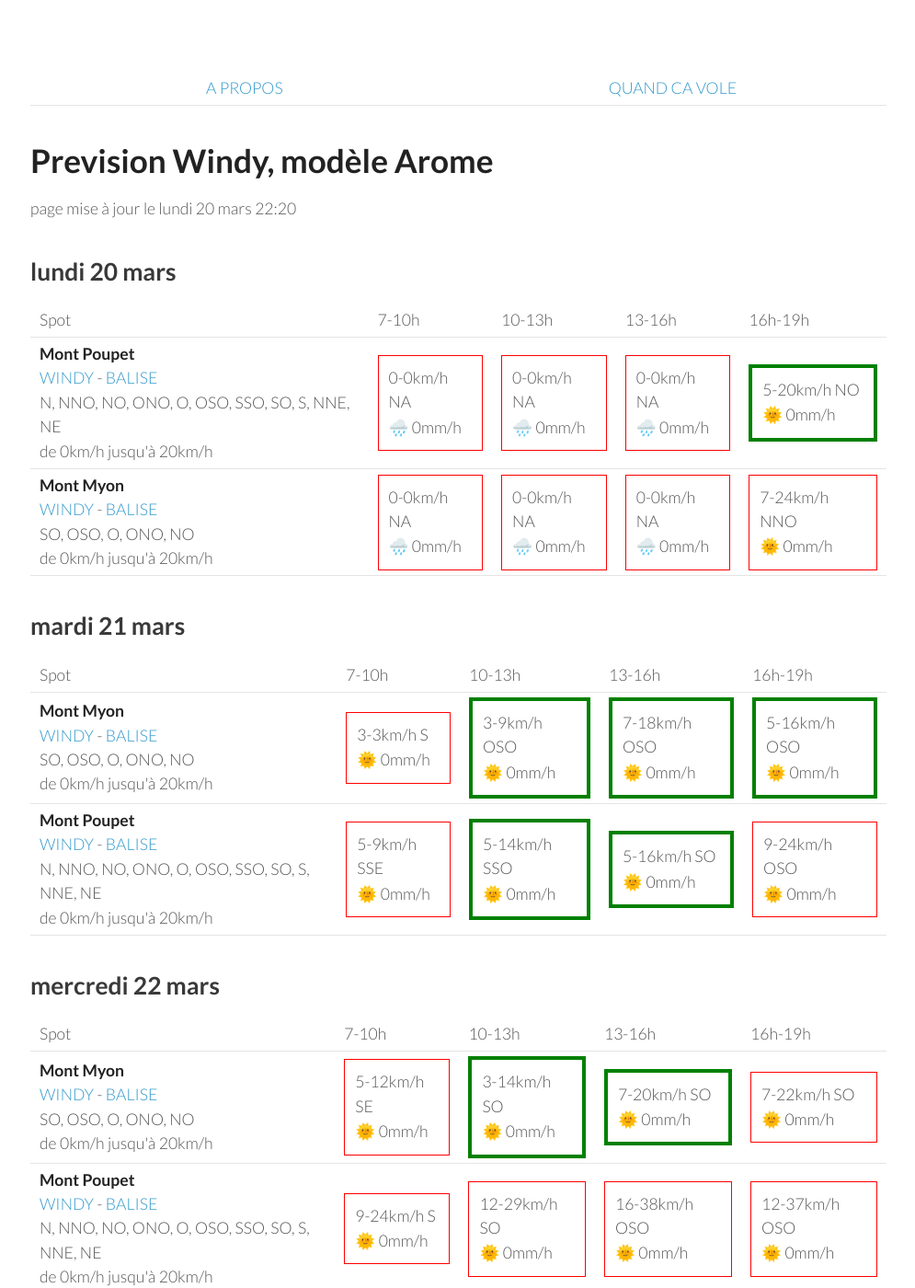
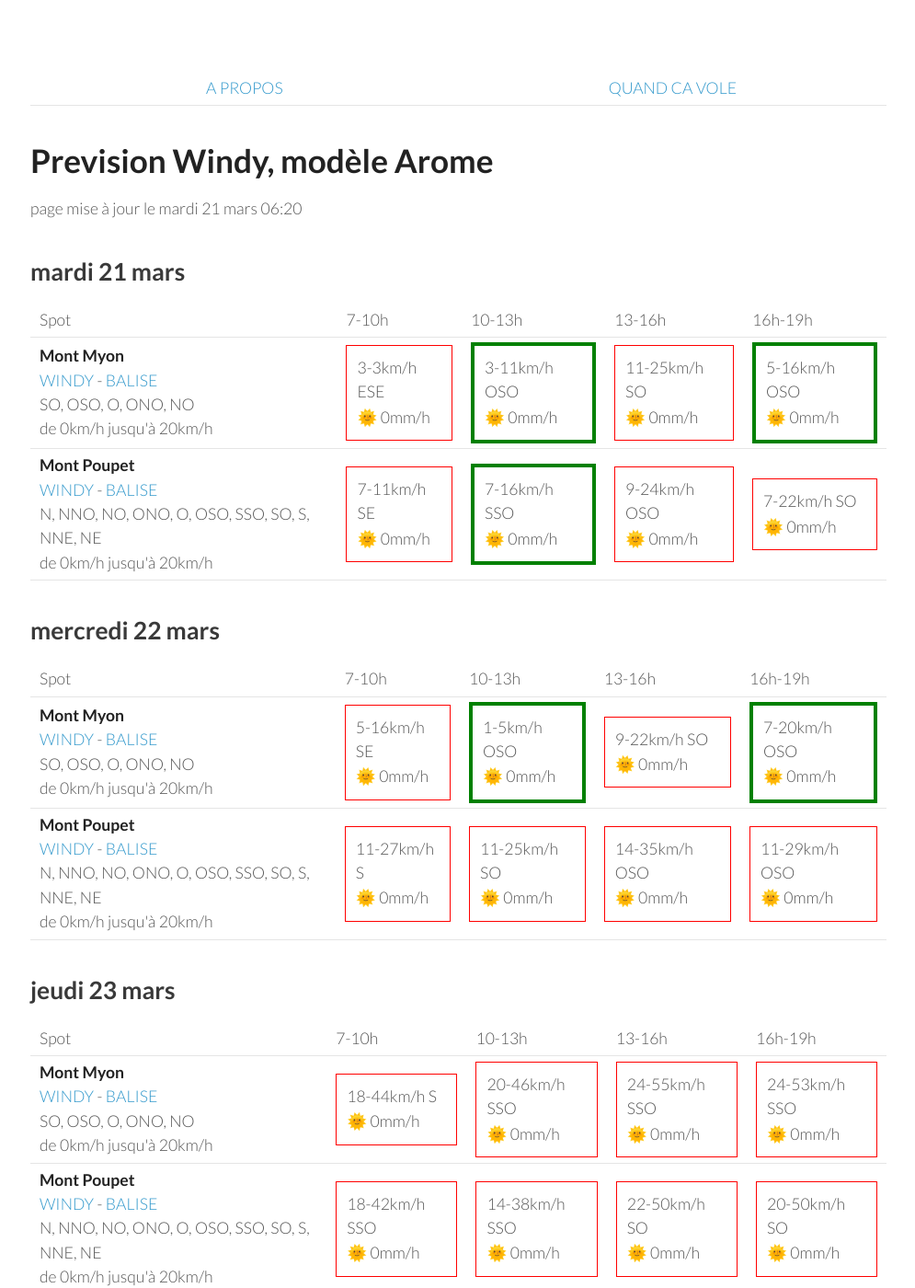
Before and after one commit to parapente-dans-le-nord/parapente-dans-le-nord.github.io, a Jekyll site: the page built from jura.markdown, in a window 1280 px wide and 1400 px high. Shown: the whole window at 92% size, without its empty margins (25-1020 px from the left). Built offline with Jekyll 4.4.1, drawn with Linux system fonts in a browser that asks for light colours; some of the changed text lies outside the part shown.

Commit message:
update index.markdown

```diff
--- a/jura.markdown
+++ b/jura.markdown
@@ -7,42 +7,8 @@ title:  "Tous les spots"
 {: .links}
 
 # Prevision Windy, modèle Arome
-page mise à jour le lundi 20 mars 22:20
+page mise à jour le mardi 21 mars 06:20
 
-## lundi 20 mars
-
-{::nomarkdown}
-<table>
-  <tbody>
-    <tr>
-      <td>Spot</td>
-      <td>7-10h</td>
-      <td>10-13h</td>
-      <td>13-16h</td>
-      <td>16h-19h</td>
-    </tr>
-<tr>
-        <td><strong>Mont Poupet</strong><br><a href="https://windy.com/46.970/5.876?46.541,5.876,8">WINDY</a> - <span class=""><a href="http://www.balisemeteo.com/balise.php?idBalise=92">BALISE</a> </span><br> <span class="vent-favorable">N, NNO, NO, ONO, O, OSO, SSO, SO, S, NNE, NE</span><br><span class="force-vent">de 0km/h jusqu'à 20km/h</span> </td>
-
-            <td><div class="not-flyable"><p>0-0km/h NA</p><p>🌧️ 0mm/h</p></div></td>
-            <td><div class="not-flyable"><p>0-0km/h NA</p><p>🌧️ 0mm/h</p></div></td>
-            <td><div class="not-flyable"><p>0-0km/h NA</p><p>🌧️ 0mm/h</p></div></td>
-            <td><div class="flyable"><p>5-20km/h NO</p><p>🌞 0mm/h</p></div></td>
-
-    </tr>
-<tr>
-        <td><strong>Mont Myon</strong><br><a href="https://windy.com/46.331/5.397?45.898,5.394,8,m:eWoagj8">WINDY</a> - <span class=""><a href="http://www.balisemeteo.com/balise.php?idBalise=70">BALISE</a> </span><br> <span class="vent-favorable">SO, OSO, O, ONO, NO</span><br><span class="force-vent">de 0km/h jusqu'à 20km/h</span> </td>
-
-            <td><div class="not-flyable"><p>0-0km/h NA</p><p>🌧️ 0mm/h</p></div></td>
-            <td><div class="not-flyable"><p>0-0km/h NA</p><p>🌧️ 0mm/h</p></div></td>
-            <td><div class="not-flyable"><p>0-0km/h NA</p><p>🌧️ 0mm/h</p></div></td>
-            <td><div class="not-flyable"><p>7-24km/h NNO</p><p>🌞 0mm/h</p></div></td>
-
-    </tr>
-
-</tbody>
-</table>
-{:/}
 ## mardi 21 mars
 
 {::nomarkdown}
@@ -58,9 +24,9 @@ page mise à jour le lundi 20 mars 22:20
 <tr>
         <td><strong>Mont Myon</strong><br><a href="https://windy.com/46.331/5.397?45.898,5.394,8,m:eWoagj8">WINDY</a> - <span class=""><a href="http://www.balisemeteo.com/balise.php?idBalise=70">BALISE</a> </span><br> <span class="vent-favorable">SO, OSO, O, ONO, NO</span><br><span class="force-vent">de 0km/h jusqu'à 20km/h</span> </td>
 
-            <td><div class="not-flyable"><p>3-3km/h S</p><p>🌞 0mm/h</p></div></td>
-            <td><div class="flyable"><p>3-9km/h OSO</p><p>🌞 0mm/h</p></div></td>
-            <td><div class="flyable"><p>7-18km/h OSO</p><p>🌞 0mm/h</p></div></td>
+            <td><div class="not-flyable"><p>3-3km/h ESE</p><p>🌞 0mm/h</p></div></td>
+            <td><div class="flyable"><p>3-11km/h OSO</p><p>🌞 0mm/h</p></div></td>
+            <td><div class="not-flyable"><p>11-25km/h SO</p><p>🌞 0mm/h</p></div></td>
             <td><div class="flyable"><p>5-16km/h OSO</p><p>🌞 0mm/h</p></div></td>
 
 
@@ -68,10 +34,10 @@ page mise à jour le lundi 20 mars 22:20
 <tr>
         <td><strong>Mont Poupet</strong><br><a href="https://windy.com/46.970/5.876?46.541,5.876,8">WINDY</a> - <span class=""><a href="http://www.balisemeteo.com/balise.php?idBalise=92">BALISE</a> </span><br> <span class="vent-favorable">N, NNO, NO, ONO, O, OSO, SSO, SO, S, NNE, NE</span><br><span class="force-vent">de 0km/h jusqu'à 20km/h</span> </td>
 
-            <td><div class="not-flyable"><p>5-9km/h SSE</p><p>🌞 0mm/h</p></div></td>
-            <td><div class="flyable"><p>5-14km/h SSO</p><p>🌞 0mm/h</p></div></td>
-            <td><div class="flyable"><p>5-16km/h SO</p><p>🌞 0mm/h</p></div></td>
+            <td><div class="not-flyable"><p>7-11km/h SE</p><p>🌞 0mm/h</p></div></td>
+            <td><div class="flyable"><p>7-16km/h SSO</p><p>🌞 0mm/h</p></div></td>
             <td><div class="not-flyable"><p>9-24km/h OSO</p><p>🌞 0mm/h</p></div></td>
+            <td><div class="not-flyable"><p>7-22km/h SO</p><p>🌞 0mm/h</p></div></td>
 
 
     </tr>
@@ -94,20 +60,20 @@ page mise à jour le lundi 20 mars 22:20
 <tr>
         <td><strong>Mont Myon</strong><br><a href="https://windy.com/46.331/5.397?45.898,5.394,8,m:eWoagj8">WINDY</a> - <span class=""><a href="http://www.balisemeteo.com/balise.php?idBalise=70">BALISE</a> </span><br> <span class="vent-favorable">SO, OSO, O, ONO, NO</span><br><span class="force-vent">de 0km/h jusqu'à 20km/h</span> </td>
 
-            <td><div class="not-flyable"><p>5-12km/h SE</p><p>🌞 0mm/h</p></div></td>
-            <td><div class="flyable"><p>3-14km/h SO</p><p>🌞 0mm/h</p></div></td>
-            <td><div class="flyable"><p>7-20km/h SO</p><p>🌞 0mm/h</p></div></td>
-            <td><div class="not-flyable"><p>7-22km/h SO</p><p>🌞 0mm/h</p></div></td>
+            <td><div class="not-flyable"><p>5-16km/h SE</p><p>🌞 0mm/h</p></div></td>
+            <td><div class="flyable"><p>1-5km/h OSO</p><p>🌞 0mm/h</p></div></td>
+            <td><div class="not-flyable"><p>9-22km/h SO</p><p>🌞 0mm/h</p></div></td>
+            <td><div class="flyable"><p>7-20km/h OSO</p><p>🌞 0mm/h</p></div></td>
 
 
     </tr>
 <tr>
         <td><strong>Mont Poupet</strong><br><a href="https://windy.com/46.970/5.876?46.541,5.876,8">WINDY</a> - <span class=""><a href="http://www.balisemeteo.com/balise.php?idBalise=92">BALISE</a> </span><br> <span class="vent-favorable">N, NNO, NO, ONO, O, OSO, SSO, SO, S, NNE, NE</span><br><span class="force-vent">de 0km/h jusqu'à 20km/h</span> </td>
 
-            <td><div class="not-flyable"><p>9-24km/h S</p><p>🌞 0mm/h</p></div></td>
-            <td><div class="not-flyable"><p>12-29km/h SO</p><p>🌞 0mm/h</p></div></td>
-            <td><div class="not-flyable"><p>16-38km/h OSO</p><p>🌞 0mm/h</p></div></td>
-            <td><div class="not-flyable"><p>12-37km/h OSO</p><p>🌞 0mm/h</p></div></td>
+            <td><div class="not-flyable"><p>11-27km/h S</p><p>🌞 0mm/h</p></div></td>
+            <td><div class="not-flyable"><p>11-25km/h SO</p><p>🌞 0mm/h</p></div></td>
+            <td><div class="not-flyable"><p>14-35km/h OSO</p><p>🌞 0mm/h</p></div></td>
+            <td><div class="not-flyable"><p>11-29km/h OSO</p><p>🌞 0mm/h</p></div></td>
 
 
     </tr>
@@ -130,20 +96,20 @@ page mise à jour le lundi 20 mars 22:20
 <tr>
         <td><strong>Mont Myon</strong><br><a href="https://windy.com/46.331/5.397?45.898,5.394,8,m:eWoagj8">WINDY</a> - <span class=""><a href="http://www.balisemeteo.com/balise.php?idBalise=70">BALISE</a> </span><br> <span class="vent-favorable">SO, OSO, O, ONO, NO</span><br><span class="force-vent">de 0km/h jusqu'à 20km/h</span> </td>
 
-            <td><div class="not-flyable"><p>18-42km/h S</p><p>🌞 0mm/h</p></div></td>
-            <td><div class="not-flyable"><p>20-44km/h SSO</p><p>🌞 0mm/h</p></div></td>
-            <td><div class="not-flyable"><p>22-50km/h SSO</p><p>🌞 0mm/h</p></div></td>
-            <td><div class="not-flyable"><p>22-50km/h SSO</p><p>🌞 0mm/h</p></div></td>
+            <td><div class="not-flyable"><p>18-44km/h S</p><p>🌞 0mm/h</p></div></td>
+            <td><div class="not-flyable"><p>20-46km/h SSO</p><p>🌞 0mm/h</p></div></td>
+            <td><div class="not-flyable"><p>24-55km/h SSO</p><p>🌞 0mm/h</p></div></td>
+            <td><div class="not-flyable"><p>24-53km/h SSO</p><p>🌞 0mm/h</p></div></td>
 
 
     </tr>
 <tr>
         <td><strong>Mont Poupet</strong><br><a href="https://windy.com/46.970/5.876?46.541,5.876,8">WINDY</a> - <span class=""><a href="http://www.balisemeteo.com/balise.php?idBalise=92">BALISE</a> </span><br> <span class="vent-favorable">N, NNO, NO, ONO, O, OSO, SSO, SO, S, NNE, NE</span><br><span class="force-vent">de 0km/h jusqu'à 20km/h</span> </td>
 
-            <td><div class="not-flyable"><p>16-40km/h SSO</p><p>🌞 0mm/h</p></div></td>
-            <td><div class="not-flyable"><p>12-33km/h SO</p><p>🌞 0mm/h</p></div></td>
-            <td><div class="not-flyable"><p>20-44km/h SO</p><p>🌞 0mm/h</p></div></td>
-            <td><div class="not-flyable"><p>18-48km/h SO</p><p>🌞 0mm/h</p></div></td>
+            <td><div class="not-flyable"><p>18-42km/h SSO</p><p>🌞 0mm/h</p></div></td>
+            <td><div class="not-flyable"><p>14-38km/h SSO</p><p>🌞 0mm/h</p></div></td>
+            <td><div class="not-flyable"><p>22-50km/h SO</p><p>🌞 0mm/h</p></div></td>
+            <td><div class="not-flyable"><p>20-50km/h SO</p><p>🌞 0mm/h</p></div></td>
 
 
     </tr>
@@ -166,8 +132,8 @@ page mise à jour le lundi 20 mars 22:20
 <tr>
         <td><strong>Mont Myon</strong><br><a href="https://windy.com/46.331/5.397?45.898,5.394,8,m:eWoagj8">WINDY</a> - <span class=""><a href="http://www.balisemeteo.com/balise.php?idBalise=70">BALISE</a> </span><br> <span class="vent-favorable">SO, OSO, O, ONO, NO</span><br><span class="force-vent">de 0km/h jusqu'à 20km/h</span> </td>
 
-            <td><div class="not-flyable"><p>16-42km/h SSO</p><p>🌧 2.7mm/h</p></div></td>
-            <td><div class="not-flyable"><p>14-38km/h SSO</p><p>🌧 0.7mm/h</p></div></td>
+            <td><div class="not-flyable"><p>16-44km/h SSO</p><p>🌧 1.8mm/h</p></div></td>
+            <td><div class="not-flyable"><p>14-35km/h S</p><p>🌧 5mm/h</p></div></td>
             <td><div class="not-flyable"><p>18-42km/h SSO</p><p>🌧 0.5mm/h</p></div></td>
             <td><div class="not-flyable"><p>16-44km/h SSO</p><p>🌧 0.9mm/h</p></div></td>
 
@@ -176,8 +142,8 @@ page mise à jour le lundi 20 mars 22:20
 <tr>
         <td><strong>Mont Poupet</strong><br><a href="https://windy.com/46.970/5.876?46.541,5.876,8">WINDY</a> - <span class=""><a href="http://www.balisemeteo.com/balise.php?idBalise=92">BALISE</a> </span><br> <span class="vent-favorable">N, NNO, NO, ONO, O, OSO, SSO, SO, S, NNE, NE</span><br><span class="force-vent">de 0km/h jusqu'à 20km/h</span> </td>
 
-            <td><div class="not-flyable"><p>22-48km/h SSO</p><p>🌧 5mm/h</p></div></td>
-            <td><div class="not-flyable"><p>20-46km/h SO</p><p>🌧 1.4mm/h</p></div></td>
+            <td><div class="not-flyable"><p>20-46km/h SO</p><p>🌧 3.4mm/h</p></div></td>
+            <td><div class="not-flyable"><p>18-42km/h SSO</p><p>🌧 5mm/h</p></div></td>
             <td><div class="not-flyable"><p>24-53km/h OSO</p><p>🌧 0.9mm/h</p></div></td>
             <td><div class="not-flyable"><p>22-55km/h SO</p><p>🌧 0.8mm/h</p></div></td>
 
```
